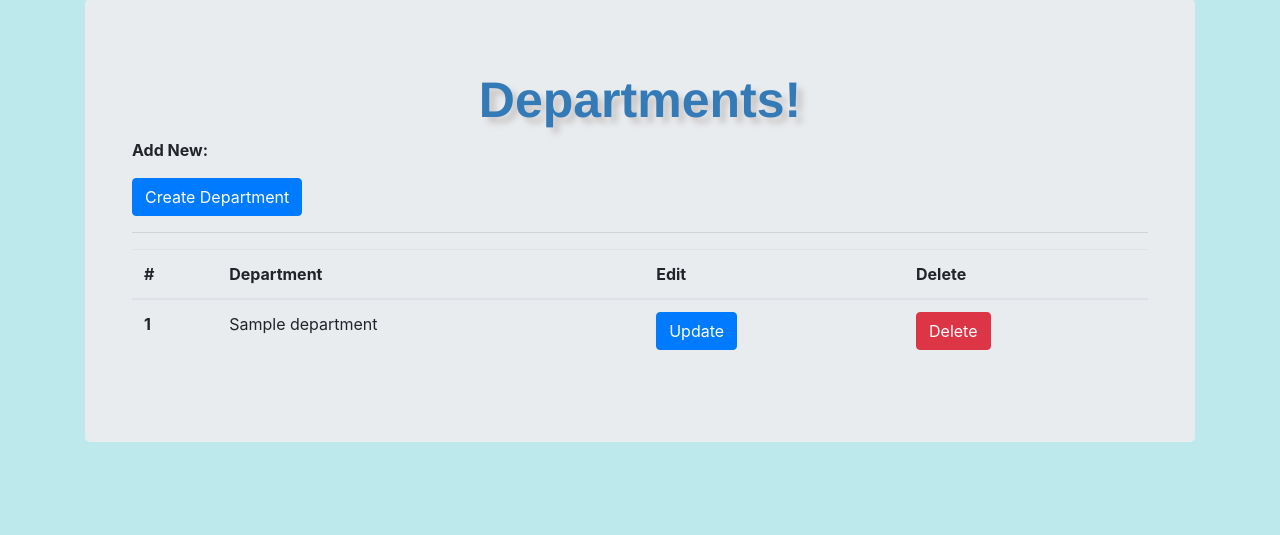
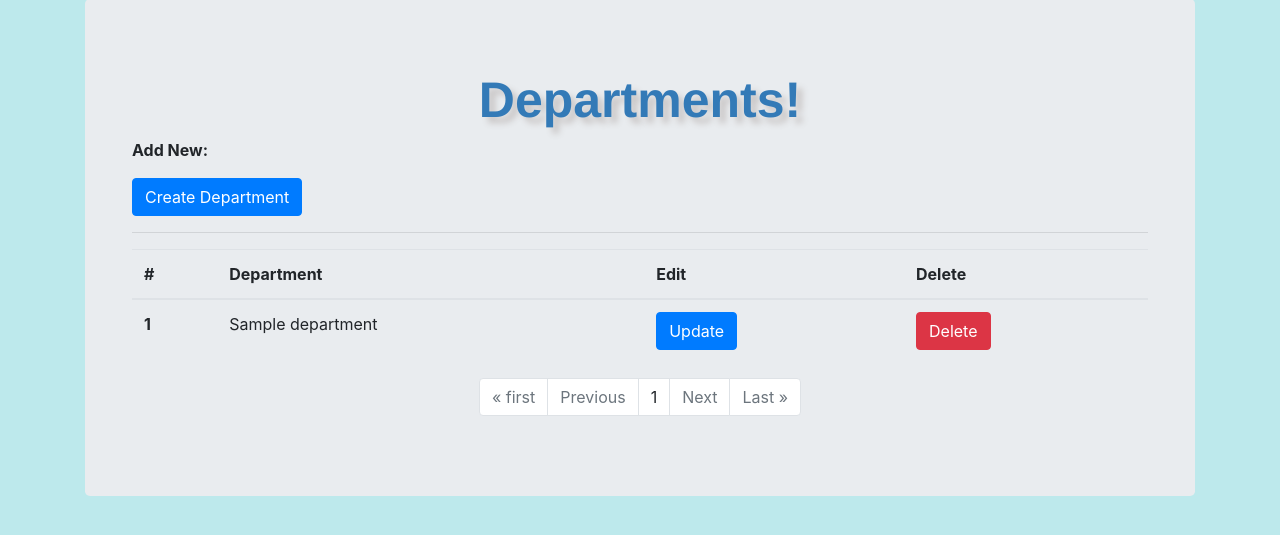
Before and after one commit to Shuvam77/stock_management, a Django app: page /list_departments/ in a window 1280 px wide. Shown: the part 81-616 px from the top of the page. Run offline with Django 4.2, Linux system fonts and the light colour scheme; tables that the repository leaves empty hold one stand-in row (values such as "Sample post"); some libraries are stand-ins or nearby versions.

Commit message:
minor fix

```diff
--- a/stock/templates/list_departments.html
+++ b/stock/templates/list_departments.html
@@ -71,6 +71,52 @@
         </table>
     </div>
 
+    <nav aria-label="pagination">
+        <ul class="pagination justify-content-center">
+            {% if page_obj.has_previous %}
+                <li class="page-item">
+                    <a class="page-link" href="?page=1">&laquo; first</a>
+                </li>
+                <li class="page-item">
+                    <a class="page-link" href="?page={{ page_obj.previous_page_number }}" >Previous</a>
+                </li>
+            {% else %}
+                <li class="page-item disabled">
+                    <a class="page-link" href="#" tabindex="-1" aria-disabled="true">&laquo; first</a>
+                </li>
+                <li class="page-item disabled">
+                    <a class="page-link" href="#" tabindex="-1" aria-disabled="true">Previous</a>
+                </li>
+            {% endif %}
+
+            {% for i in paginator.page_range %}
+                {% if page_obj.number == i %}
+                    <li class="page-item"><a class="page-link active">{{ i }}</a></li>
+                {% else %}
+                    <li class="page-item">
+                    <a class="page-link" href="?page={{ i }}">{{ i }}</a>
+                    </li>
+                {% endif %}
+            {% endfor %}
+
+            {% if page_obj.has_next %}
+                <li class="page-item">
+                    <a class="page-link" href="?page={{ page_obj.next_page_number }}">Next</a>
+                </li>
+                <li class="page-item">
+                    <a class="page-link" href="?page={{ page_obj.paginator.num_pages }}" >Last  &raquo;</a>
+                </li>
+            {% else %}
+                <li class="page-item disabled">
+                    <a class="page-link" href="#" tabindex="-1" aria-disabled="true">Next</a>
+                </li>
+                <li class="page-item disabled">
+                    <a class="page-link" href="#" tabindex="-1" aria-disabled="true">Last &raquo;</a>
+                </li>
+            {% endif %}
+        </ul>
+    </nav>
+
     {% endif %}
 
 </div>
@@ -101,9 +147,10 @@ $(document).ready(function () {
                 csrfmiddlewaretoken: "{{csrf_token}}",
                 action: 'post'
             },
-            success: function(response){
+            success: function(data){
                 //$("#data_table").html(response.html);
                 //$("#add-dep").modal("hide");
+                //alert(data.message)
                 location.reload();
             }
         });
--- a/stock/views.py
+++ b/stock/views.py
@@ -133,15 +133,14 @@ class ListDepartment(ListView):
 
 
 def createDepartment(request):
-    data = dict()
-    department = Department.objects.all()
 
     if request.POST.get('action') == 'post':
         name = request.POST.get('name')
         Department.objects.create(
             name = name
         )
+        messages.add_message(request, messages.SUCCESS, 'Success: Department Added.')
 
-        data['html'] = render_to_string('list_departments.html', {'departments': department} )
-        return JsonResponse(data)
+        response = response = {'status': 200, 'message': ("Success: Department Added")}
+        return JsonResponse(response)
     return render(request, 'add_department.html')
```
